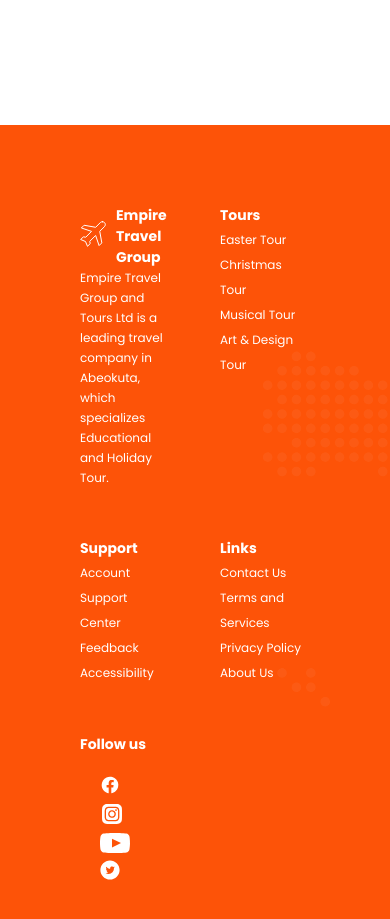
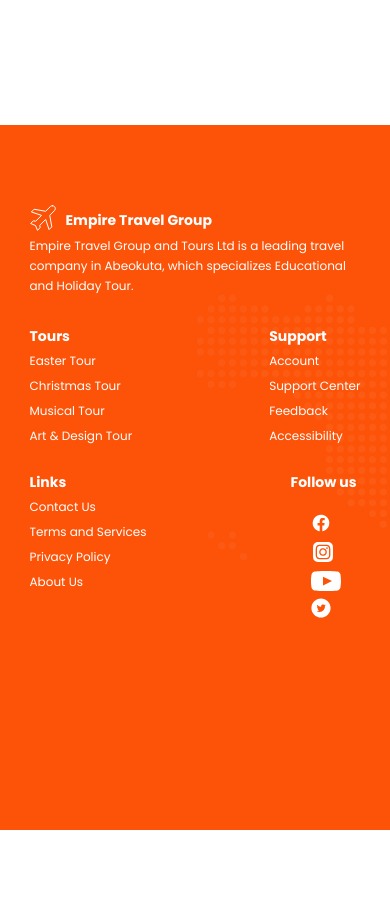
Before and after one commit to omobankole/Empire-Travel-Group, a React (Create React App) app: page /tours in a window 390 px wide. Shown: the part 3120-4039 px from the top of the page. After the commit the page ends 3950 px from the top, so only its background shows below. Built offline with nearby package versions, Linux system fonts and the light colour scheme.

Commit message:
footer responsiveness

```diff
--- a/src/components/UI/Footer/footer.module.css
+++ b/src/components/UI/Footer/footer.module.css
@@ -7,6 +7,7 @@
   display: flex;
   justify-content: space-between;
   width: 90%;
+  flex-wrap: wrap;
   margin: auto;
   padding-top: 5rem;
   padding-bottom: 10rem;
@@ -22,8 +23,12 @@
   font-weight: bold;
   color: #fff;
 }
+.colum2{
+  margin: 0 10px 25px 10px;
+}
 .column1 {
   width: 30%;
+  margin: 0 10px 30px 10px;
 }
 .column1 p {
   font-weight: 400;
@@ -46,13 +51,6 @@
   margin: 20px;
 }
 @media screen and (max-width: 768px) {
-  .row {
-    display: grid;
-    grid-template-columns: repeat(auto-fill, 90px);
-    justify-content: center;
-    grid-row-gap: 50px;
-    grid-column-gap: 50px;
-  }
   .column1 {
     width: 100%;
   }
```
